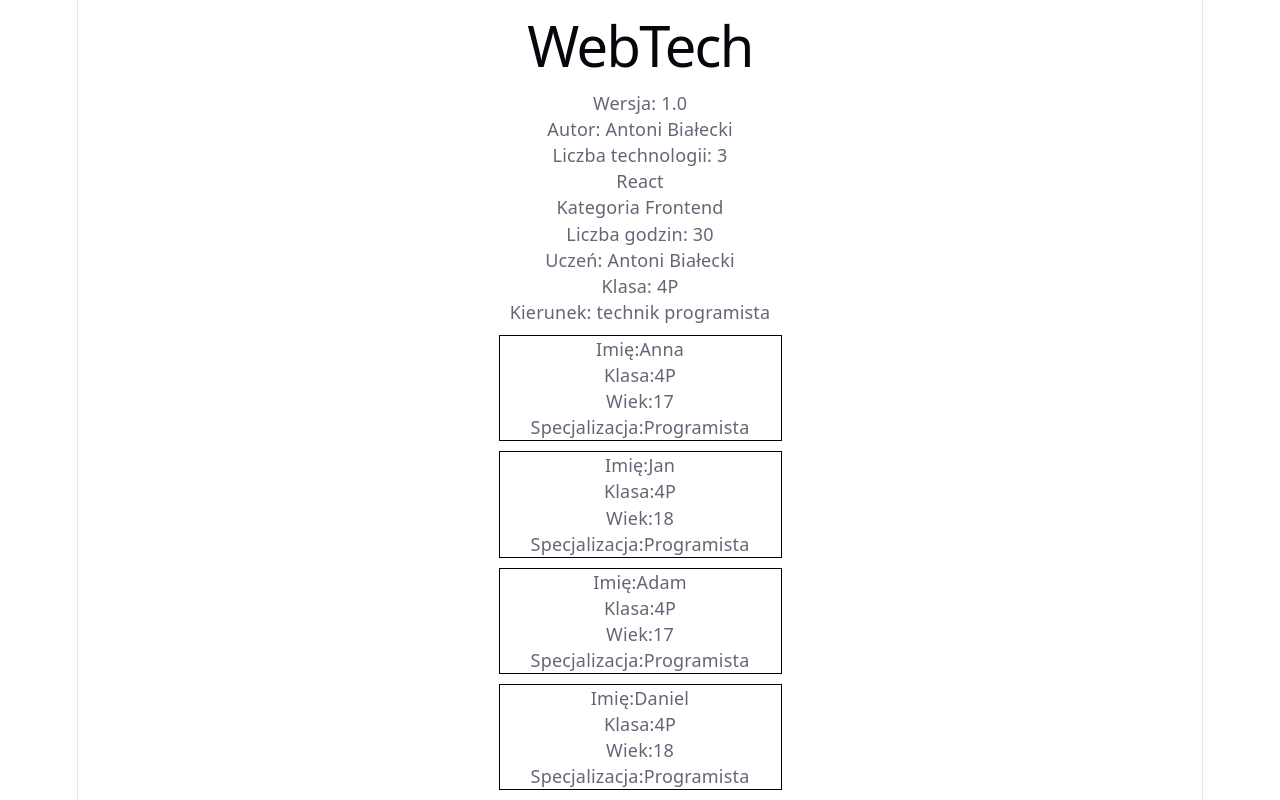
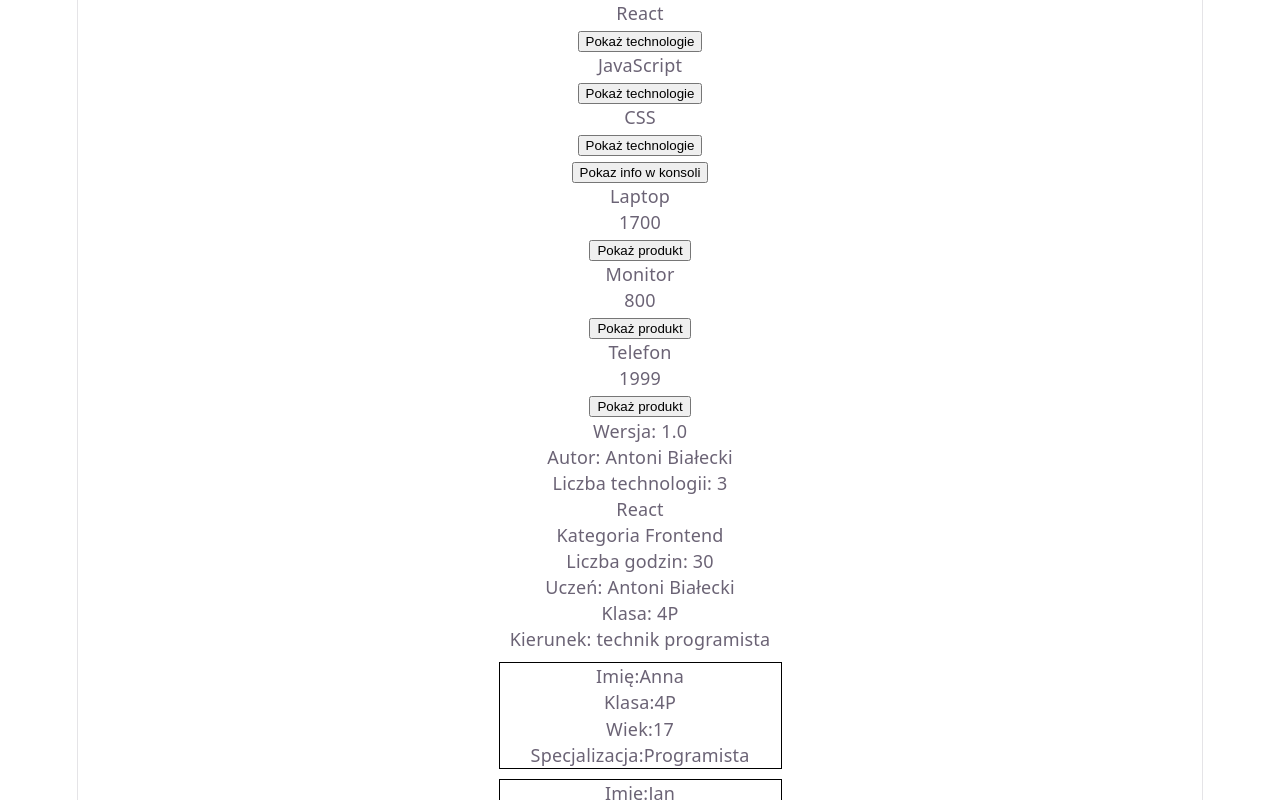
Before and after one commit to AB-2-antoni/AB_2_WebTech, a React (Vite) app: page / in a window 1280 px wide. Shown: the top 800 px of the page. Built offline with nearby package versions, Linux system fonts and the light colour scheme.

Commit message:
06_React

```diff
--- a/src/App.jsx
+++ b/src/App.jsx
@@ -7,8 +7,23 @@
 import Student from './components/Student'
 import Book from './components/Book'
 import Technology from './components/Technology'
+import OnClickLekcja from './components/onClickLekcja'
+import Product from './components/Product'
+import InfoBox from './components/InfoBox'
 
 function App() {
+  const tech = [
+    {id:1, name:"React"},
+    {id:2, name:"JavaScript"},
+    {id:3, name:"CSS"}
+  ];
+
+
+  const products = [
+    {id:1, name:"Laptop", price: 1700},
+    {id:2, name:"Monitor", price:800},
+    {id:3, name:"Telefon", price:1999}
+  ];
 
   const app = {
     name: "WebTech",
@@ -76,8 +91,26 @@
   return (
     <div>
 
-      <h1>{app.name}</h1>
 
+      {
+        tech.map((tech)=>(
+          <InfoBox
+            key={tech.id}
+            name={tech.name}
+          />
+        ))
+      }
+
+      <OnClickLekcja/>
+      {
+        products.map((product)=>(
+          <Product
+            key={product.id}
+            name={product.name}
+            price={product.price}
+          />
+        ))
+      }
       <p>Wersja: {app.version}</p>
 
       <p>Autor: {app.author}</p>
--- /dev/null
+++ b/src/components/InfoBox.jsx
@@ -0,0 +1,11 @@
+function InfoBox ({name}){
+    return(
+        <section className="InfoBox">
+            <p>{name}</p>
+            <button onClick={()=>{console.log("Kliknięto technolgie: " + name);}}>
+                Pokaż technologie
+            </button>
+        </section>
+    )
+}
+export default InfoBox;
--- /dev/null
+++ b/src/components/Product.jsx
@@ -0,0 +1,13 @@
+function Product({name, price}){
+    return(
+        <section className="produkt">
+            <p>{name}</p>
+            <p>{price}</p>
+            <button onClick={()=>{console.log("Wybrano produkt: " + name);}}>
+                Pokaż produkt
+            </button>
+
+        </section>
+    )
+}
+export default Product;
--- /dev/null
+++ b/src/components/onClickLekcja.jsx
@@ -0,0 +1,12 @@
+function showInfo(){
+    console.log("Hello: Informacja w konsoli")
+}
+
+function OnClickLekcja(){
+    return(
+        <button onClick={showInfo}>
+            Pokaz info w konsoli
+        </button>
+    )
+}
+export default OnClickLekcja;
```
